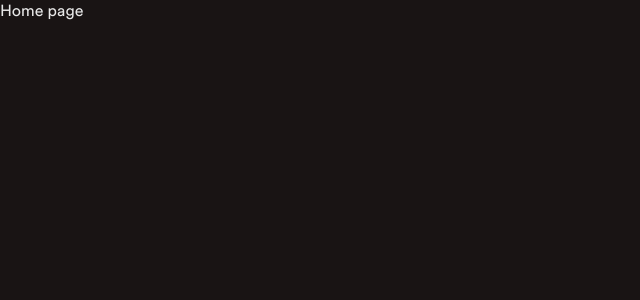
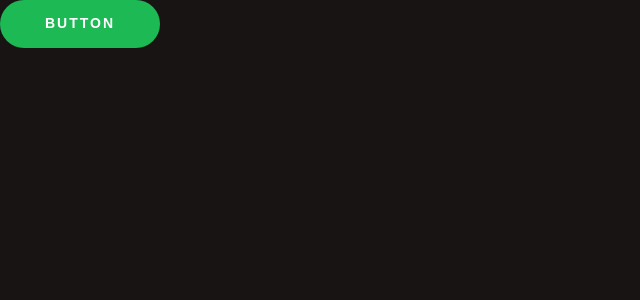
Before and after one commit to DavidShefcik/spotify-queue, a React (Vite) app in the folder frontend/: page / in a window 1280 px wide. Shown: the top 300 px of the page, without its empty margins (0-640 px from the left). Built offline with nearby package versions, Linux system fonts and the light colour scheme.

Commit message:
Frontend spotify button

```diff
--- a/frontend/package.json
+++ b/frontend/package.json
@@ -7,13 +7,16 @@
     "preview": "vite preview"
   },
   "dependencies": {
+    "@emotion/react": "^11.7.1",
     "aphrodite": "^2.4.0",
     "axios": "^0.24.0",
     "react": "^17.0.2",
     "react-dom": "^17.0.2",
-    "react-router-dom": "^6.2.1"
+    "react-router-dom": "^6.2.1",
+    "react-spinners": "^0.11.0"
   },
   "devDependencies": {
+    "@emotion/babel-plugin": "^11.7.1",
     "@types/react": "^17.0.33",
     "@types/react-dom": "^17.0.10",
     "@vitejs/plugin-react": "^1.0.7",
--- /dev/null
+++ b/frontend/src/components/SpotifyButton.tsx
@@ -0,0 +1,66 @@
+import { css, StyleSheet } from "aphrodite";
+import { PulseLoader } from "react-spinners";
+
+interface Props {
+  text: string;
+  onClick(): void;
+  disabled?: boolean;
+  loading?: boolean;
+  width?: string;
+}
+
+export default function SpotifyButton({
+  text,
+  onClick,
+  disabled,
+  loading,
+  width = "160px",
+}: Props) {
+  return (
+    <button
+      className={css([
+        styles.button,
+        disabled || loading ? styles.disabled : styles.enabled,
+      ])}
+      style={{ width }}
+      title={text}
+      disabled={disabled || loading}
+      onClick={() => onClick && onClick()}
+    >
+      {loading ? <PulseLoader color="white" size={10} /> : text}
+    </button>
+  );
+}
+
+const styles = StyleSheet.create({
+  button: {
+    color: "white",
+    backgroundColor: "var(--spotify-green)",
+    padding: "16px 14px 18px",
+    fontSize: "14px",
+    lineHeight: "1",
+    borderRadius: "500px",
+    transitionProperty:
+      "background-color, border-color, color, box-shadow, filter, opacity",
+    transitionDuration: "0.3s",
+    borderWidth: 0,
+    letterSpacing: "2px",
+    minWidth: "160px",
+    textTransform: "uppercase",
+    whiteSpace: "normal",
+    fontWeight: 700,
+    height: "48px",
+    overflow: "hidden",
+  },
+  enabled: {
+    cursor: "pointer",
+    ":hover": {
+      backgroundColor: "var(--spotify-dark-green)",
+    },
+  },
+  disabled: {
+    cursor: "not-allowed",
+    backgroundColor: "var(--spotify-dark-green)",
+    opacity: 0.7,
+  },
+});
--- a/frontend/src/pages/Home.tsx
+++ b/frontend/src/pages/Home.tsx
@@ -1,7 +1,9 @@
+import SpotifyButton from "~/components/SpotifyButton";
+
 export default function HomePage() {
   return (
     <div>
-      <p>Home page</p>
+      <SpotifyButton text="Button" onClick={() => console.log("Click")} />
     </div>
   );
 }
--- /dev/null
+++ b/frontend/src/utils/api/types.ts
@@ -0,0 +1,3 @@
+export interface TestResponse {
+  value: string[];
+}
--- a/frontend/vite.config.ts
+++ b/frontend/vite.config.ts
@@ -5,5 +5,13 @@ import tsconfigPaths from "vite-tsconfig-paths";
 
 // https://vitejs.dev/config/
 export default defineConfig({
-  plugins: [react(), tsconfigPaths()],
+  plugins: [
+    react({
+      jsxImportSource: "@emotion/react",
+      babel: {
+        plugins: ["@emotion/babel-plugin"],
+      },
+    }),
+    tsconfigPaths(),
+  ],
 });
```
Also changed, not shown: 1 other file (tests, documents, lock files or other folders).
